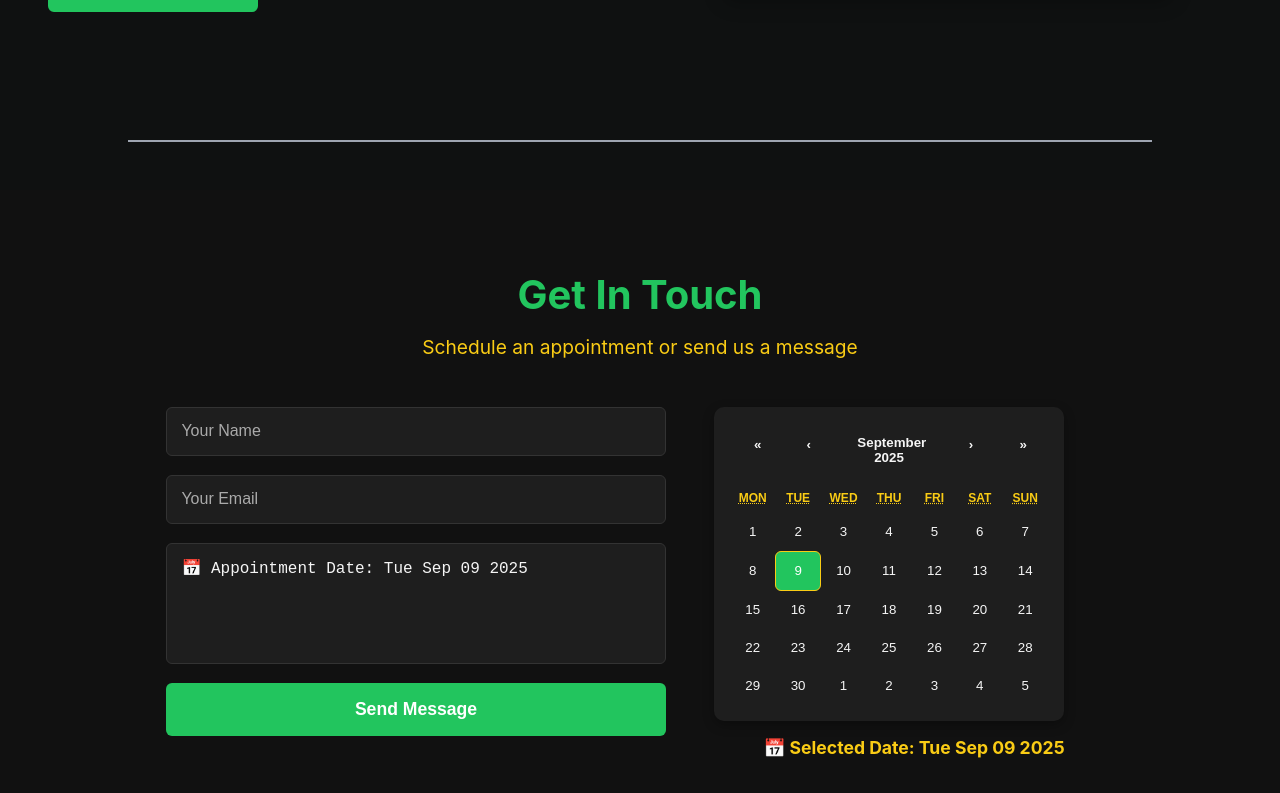
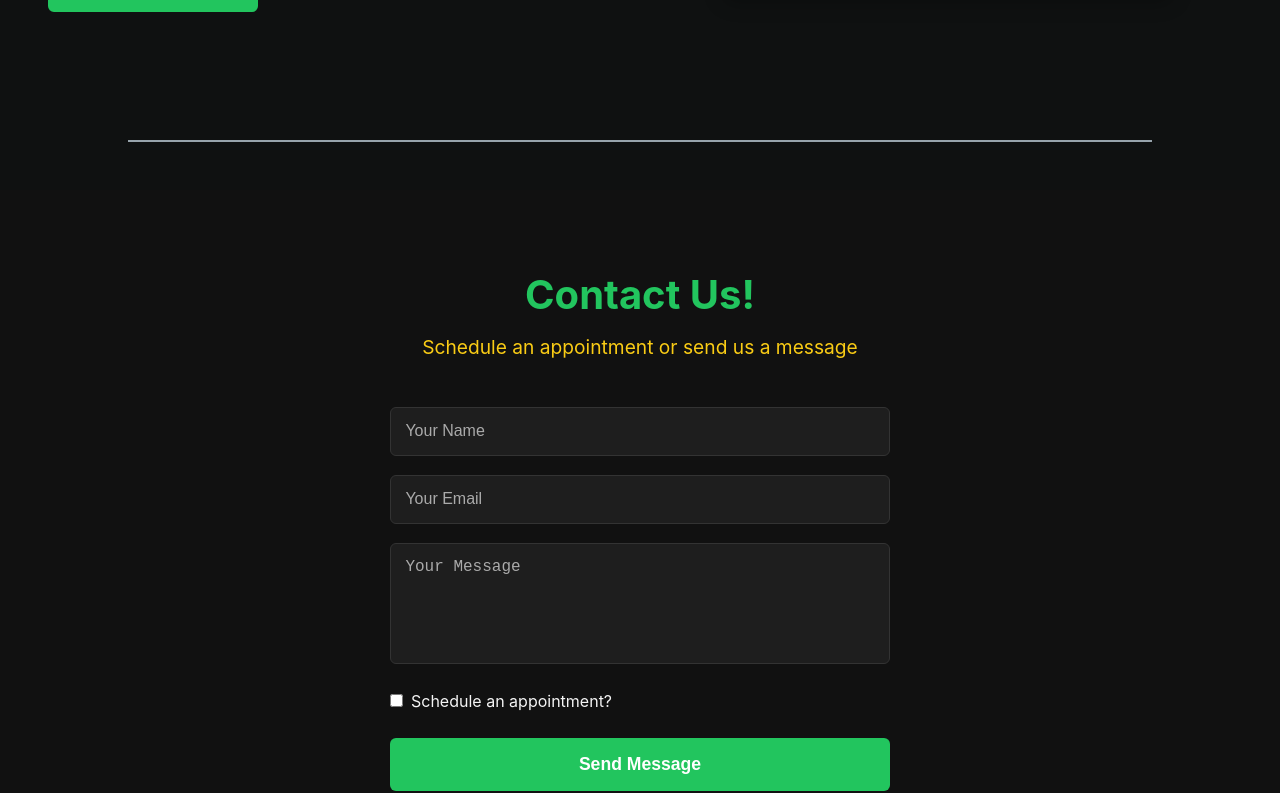
Before and after one commit to syniahpeterson/WeekendWarriors, a React (Vite) app in the folder ww/: page / in a window 1280 px wide. Shown: the part 2004-2797 px from the top of the page. Built offline with nearby package versions, Linux system fonts and the light colour scheme.

Commit message:
feat: implement Footer component with copyright, contact email, and animated scroll-to-top button; add corresponding styles

```diff
--- a/ww/src/components/Footer.jsx
+++ b/ww/src/components/Footer.jsx
@@ -1,8 +1,29 @@
+import "../styles/Footer.css";
+import { FaArrowUp } from "react-icons/fa";
+
 const Footer = () => {
+  const scrollToTop = () => {
+    window.scrollTo({ top: 0, behavior: "smooth" });
+  };
+
   return (
-    <section id="footer">
-      <h2>Footer</h2>
-    </section>
+    <footer className="footer">
+      {/* Footer: Displays copyright, contact email, and animated scroll-to-top button*/}
+      <p>© {new Date().getFullYear()} Weekend Warriors. All Rights Reserved.</p>
+      {/* Copyright notice */}
+      <a className="footer__email" href="mailto:weekendwarriors44@gmail.com">
+        weekendwarriors44@gmail.com
+      </a>
+      {/* Contact email */}
+      <button
+        className="footer__to-top color-cycle"
+        onClick={scrollToTop}
+        aria-label="Back to Top"
+      >
+        <FaArrowUp />
+      </button>
+      {/* Animated scroll-to-top button */}
+    </footer>
   );
 };
 
--- a/ww/src/sections/Contact.jsx
+++ b/ww/src/sections/Contact.jsx
@@ -1,5 +1,5 @@
 import "../styles/Contact.css";
-import { useState, useEffect } from "react";
+import { useState } from "react";
 import { motion } from "framer-motion";
 import { useInView } from "react-intersection-observer";
 import Calendar from "react-calendar";
@@ -13,6 +13,7 @@ const Contact = () => {
   });
 
   const [date, setDate] = useState(new Date());
+  const [schedule, setSchedule] = useState(false); // Whether user wants to schedule
   const [formData, setFormData] = useState({
     name: "",
     email: "",
@@ -21,18 +22,16 @@ const Contact = () => {
   const [buttonText, setButtonText] = useState("Send Message");
   const [isSending, setIsSending] = useState(false);
 
-  // Update message with appointment date
-  useEffect(() => {
-    setFormData((prev) => ({
-      ...prev,
-      message: prev.message.includes("📅 Appointment Date:")
-        ? prev.message.replace(
-            /📅 Appointment Date:.*/g,
-            `📅 Appointment Date: ${date.toDateString()}`
-          )
-        : `${prev.message}📅 Appointment Date: ${date.toDateString()}\n\n\n`,
-    }));
-  }, [date]);
+  // Only append appointment date if scheduling is selected
+  const getMessageWithDate = () => {
+    let msg = formData.message;
+    // Remove any previous appointment date
+    msg = msg.replace(/\n?📅 Appointment Date: .*/g, "");
+    if (schedule) {
+      msg += `\n📅 Appointment Date: ${date.toDateString()}`;
+    }
+    return msg;
+  };
 
   const handleChange = (e) => {
     setFormData({ ...formData, [e.target.name]: e.target.value });
@@ -45,14 +44,14 @@ const Contact = () => {
 
     emailjs
       .send(
-        "service_dmkbjwf",
-        "template_3z5eeq8",
+        "service_k74crms",
+        "template_p4smevy",
         {
           from_name: formData.name,
           from_email: formData.email,
-          message: formData.message,
+          message: getMessageWithDate(),
         },
-        "NuKnc-hkHUxr1EKl7"
+        "8pY7RGVZ4qrFglR2W"
       )
       .then(
         () => {
@@ -82,7 +81,7 @@ const Contact = () => {
         animate={inView ? { opacity: 1, y: 0 } : {}}
         transition={{ duration: 0.8 }}
       >
-        Get In Touch
+        Contact Us!
       </motion.h2>
 
       <motion.p
@@ -130,12 +129,29 @@ const Contact = () => {
             autoComplete="off"
             required
           />
+          <label
+            style={{
+              display: "flex",
+              alignItems: "center",
+              gap: "0.5rem",
+              margin: "0.5rem 0",
+            }}
+          >
+            <input
+              type="checkbox"
+              checked={schedule}
+              onChange={(e) => setSchedule(e.target.checked)}
+              style={{ accentColor: "var(--color-green-accent)" }}
+            />
+            Schedule an appointment?
+          </label>
           <button type="submit" disabled={isSending}>
             {buttonText}
           </button>
         </motion.form>
 
-        {/* Calendar */}
+        {/* Calendar only if scheduling */}
+        {schedule && (
           <motion.div
             className="contact__calendar"
             initial={{ opacity: 0, x: 50 }}
@@ -147,6 +163,7 @@ const Contact = () => {
               📅 Selected Date: {date.toDateString()}
             </p>
           </motion.div>
+        )}
       </div>
     </section>
   );
--- a/ww/src/styles/Footer.css
+++ b/ww/src/styles/Footer.css
@@ -0,0 +1,51 @@
+/* Footer container layout and appearance */
+.footer {
+  display: flex;
+  flex-wrap: wrap;
+  justify-content: space-between;
+  align-items: center;
+  padding: 1.5rem 2rem;
+  background: #111;
+  color: var(--primary-yellow, #ffd700);
+  font-size: 0.9rem;
+  border-top: 2px solid currentColor;
+  gap: 1rem;
+}
+
+/* Copyright text */
+.footer p {
+  margin: 0;
+}
+
+/* Animated scroll-to-top button */
+.footer__to-top {
+  background: none;
+  border: 2px solid;
+  border-color: currentColor;
+  padding: 0.5rem;
+  border-radius: 50%;
+  cursor: pointer;
+  transition: all 0.3s ease;
+  font-size: 1rem;
+  animation: mowerColors 8s linear infinite;
+  will-change: border-color;
+}
+
+.footer__to-top svg {
+  color: #fff;
+  transition: color 0.3s;
+}
+
+/* Contact email link */
+.footer__email {
+  color: var(--color-green-accent);
+  text-decoration: none;
+  font-weight: 500;
+  margin: 0 1rem;
+  transition: color 0.3s;
+}
+/* Email link hover state */
+.footer__email:hover {
+  color: var(--color-accent-gold);
+  text-decoration: underline;
+}
```
Lines whose indentation alone changed are shown as unchanged.
